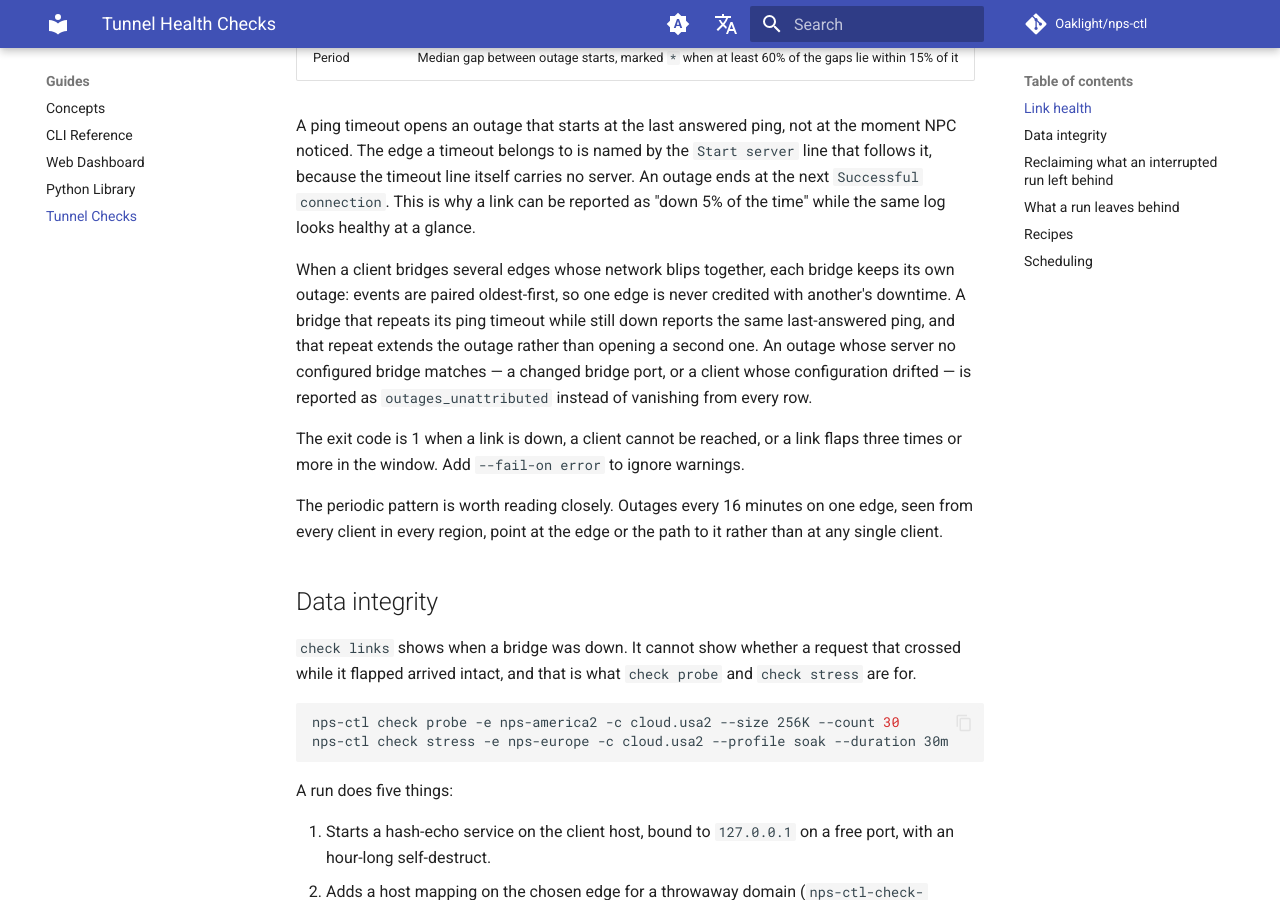
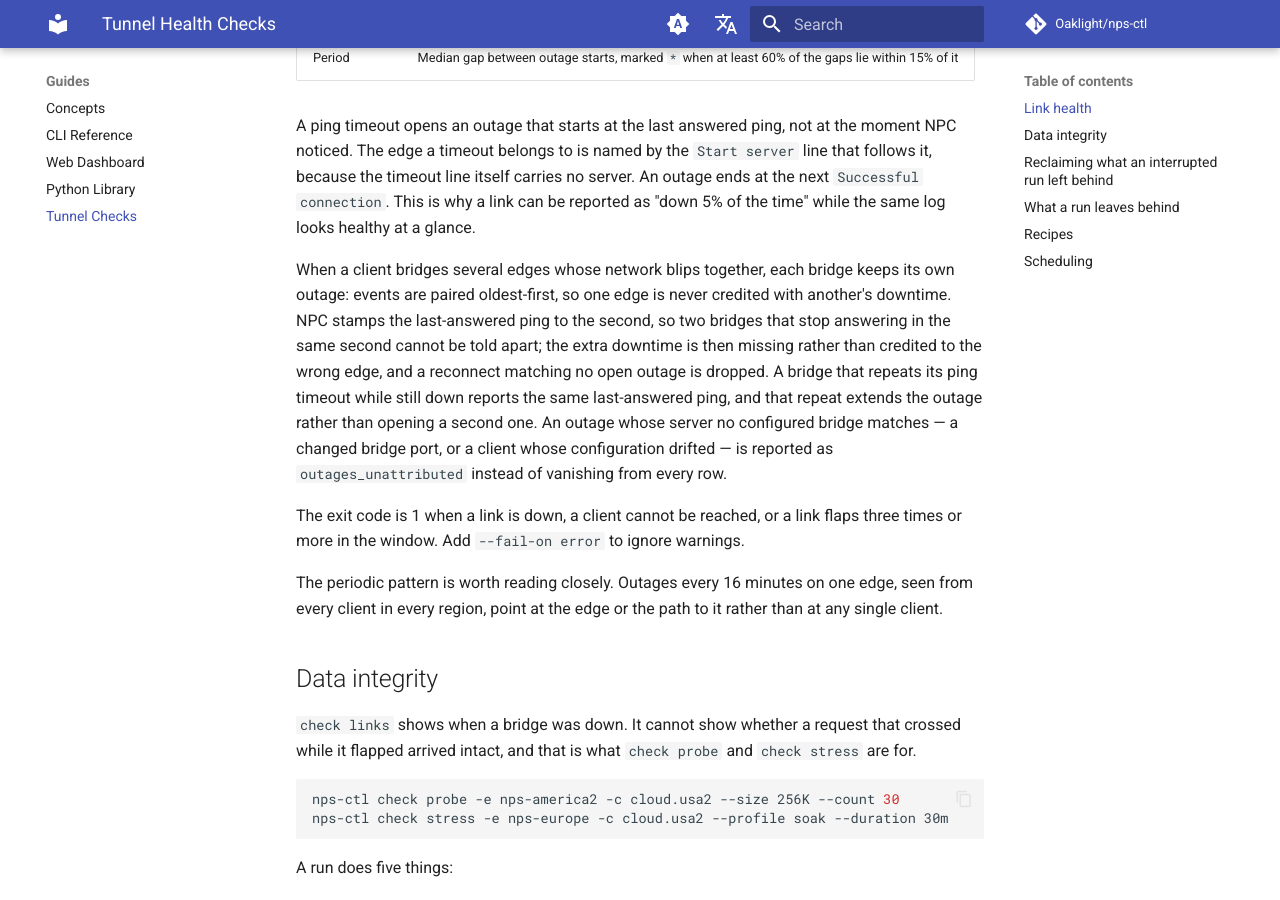
Before and after one commit to Oaklight/nps-ctl, an MkDocs documentation site: the page built from docs/guides/checks.md, in a window 1280 px wide and 900 px high, scrolled down 872 px. Built offline with MkDocs 1.6.1 and Material for MkDocs 9.7.7, drawn with Linux system fonts in a browser that asks for light colours; comment, search, counter and statistics services are not loaded.

Commit message:
docs: a same-second tie is missing downtime, never a wrong edge

```diff
--- a/docs/guides/checks.md
+++ b/docs/guides/checks.md
@@ -30,7 +30,7 @@
 
 A ping timeout opens an outage that starts at the last answered ping, not at the moment NPC noticed. The edge a timeout belongs to is named by the `Start server` line that follows it, because the timeout line itself carries no server. An outage ends at the next `Successful connection`. This is why a link can be reported as "down 5% of the time" while the same log looks healthy at a glance.
 
-When a client bridges several edges whose network blips together, each bridge keeps its own outage: events are paired oldest-first, so one edge is never credited with another's downtime. A bridge that repeats its ping timeout while still down reports the same last-answered ping, and that repeat extends the outage rather than opening a second one. An outage whose server no configured bridge matches — a changed bridge port, or a client whose configuration drifted — is reported as `outages_unattributed` instead of vanishing from every row.
+When a client bridges several edges whose network blips together, each bridge keeps its own outage: events are paired oldest-first, so one edge is never credited with another's downtime. NPC stamps the last-answered ping to the second, so two bridges that stop answering in the same second cannot be told apart; the extra downtime is then missing rather than credited to the wrong edge, and a reconnect matching no open outage is dropped. A bridge that repeats its ping timeout while still down reports the same last-answered ping, and that repeat extends the outage rather than opening a second one. An outage whose server no configured bridge matches — a changed bridge port, or a client whose configuration drifted — is reported as `outages_unattributed` instead of vanishing from every row.
 
 The exit code is 1 when a link is down, a client cannot be reached, or a link flaps three times or more in the window. Add `--fail-on error` to ignore warnings.
 
```
